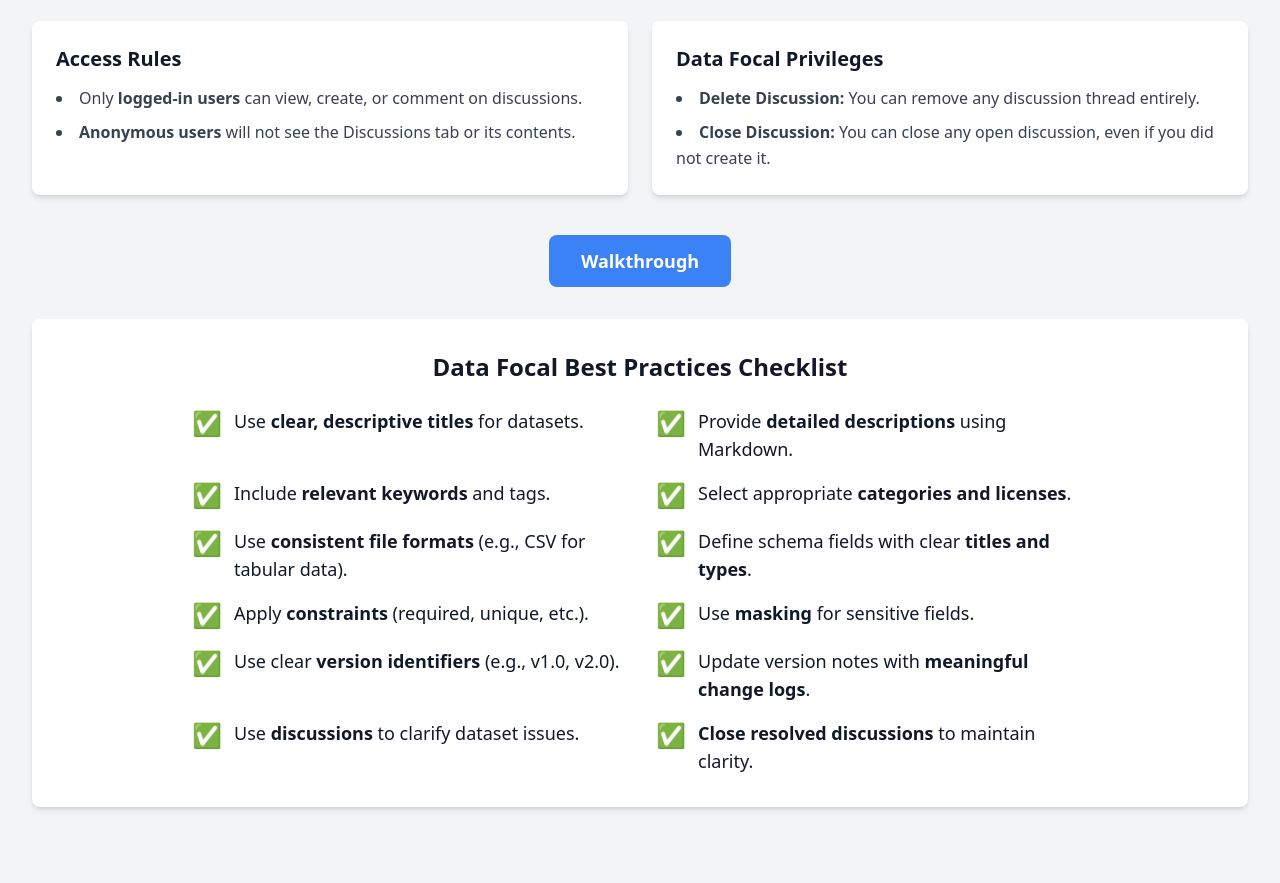
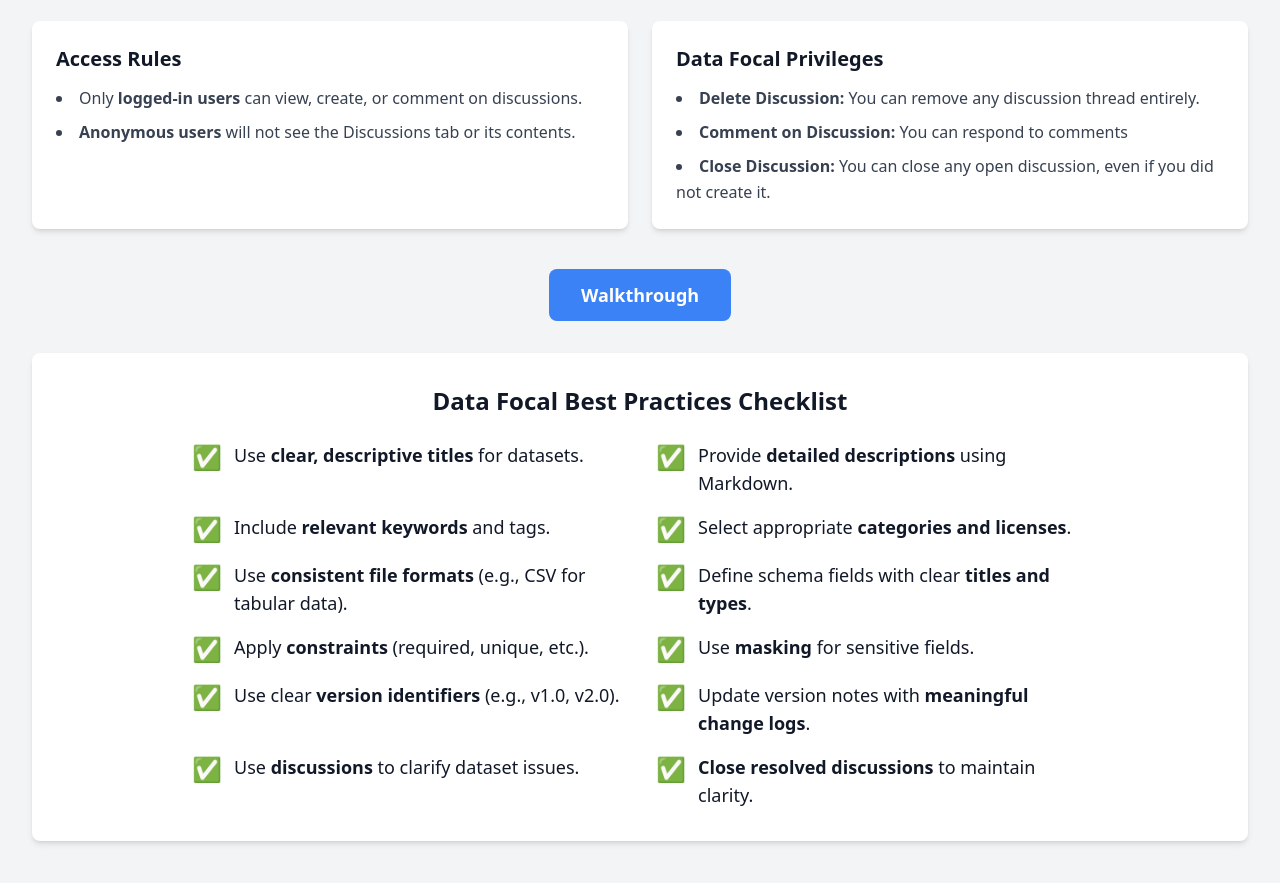
Before and after one commit to SureshNepal/test-repo, a plain HTML site: page index.html in a window 1280 px wide. Shown: the part 2863-3746 px from the top of the page. Drawn offline with nearby package versions, Linux system fonts and the light colour scheme.

Commit message:
Add 'Comment on Discussion' privilege description

```diff
--- a/index.html
+++ b/index.html
@@ -231,6 +231,7 @@
                     <h4 class="text-xl font-bold mb-3">Data Focal Privileges</h4>
                     <ul class="list-disc list-inside space-y-2 text-gray-700">
                         <li><strong>Delete Discussion:</strong> You can remove any discussion thread entirely.</li>
+                        <li><strong>Comment on Discussion:</strong> You can respond to comments</li>
                         <li><strong>Close Discussion:</strong> You can close any open discussion, even if you did not create it.</li>
                     </ul>
                 </div>
```
